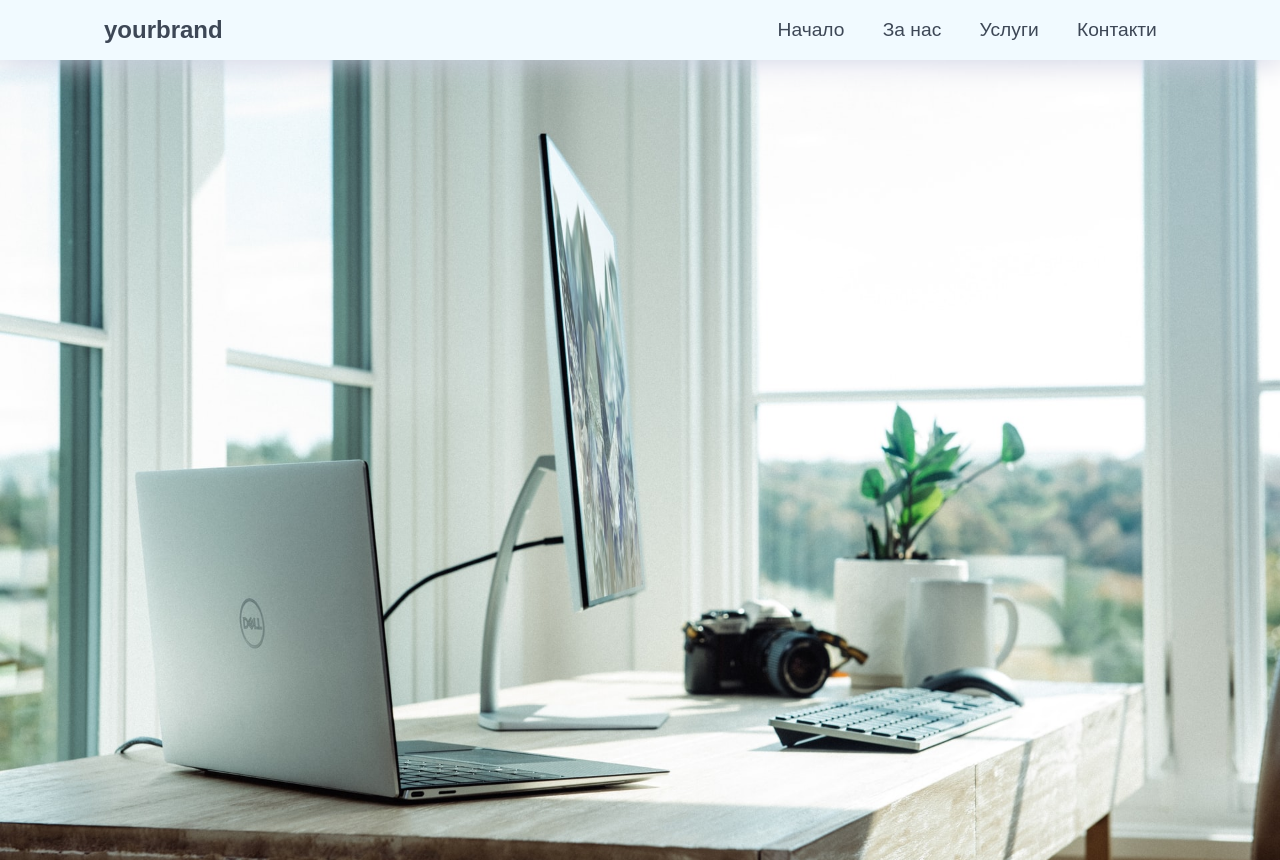
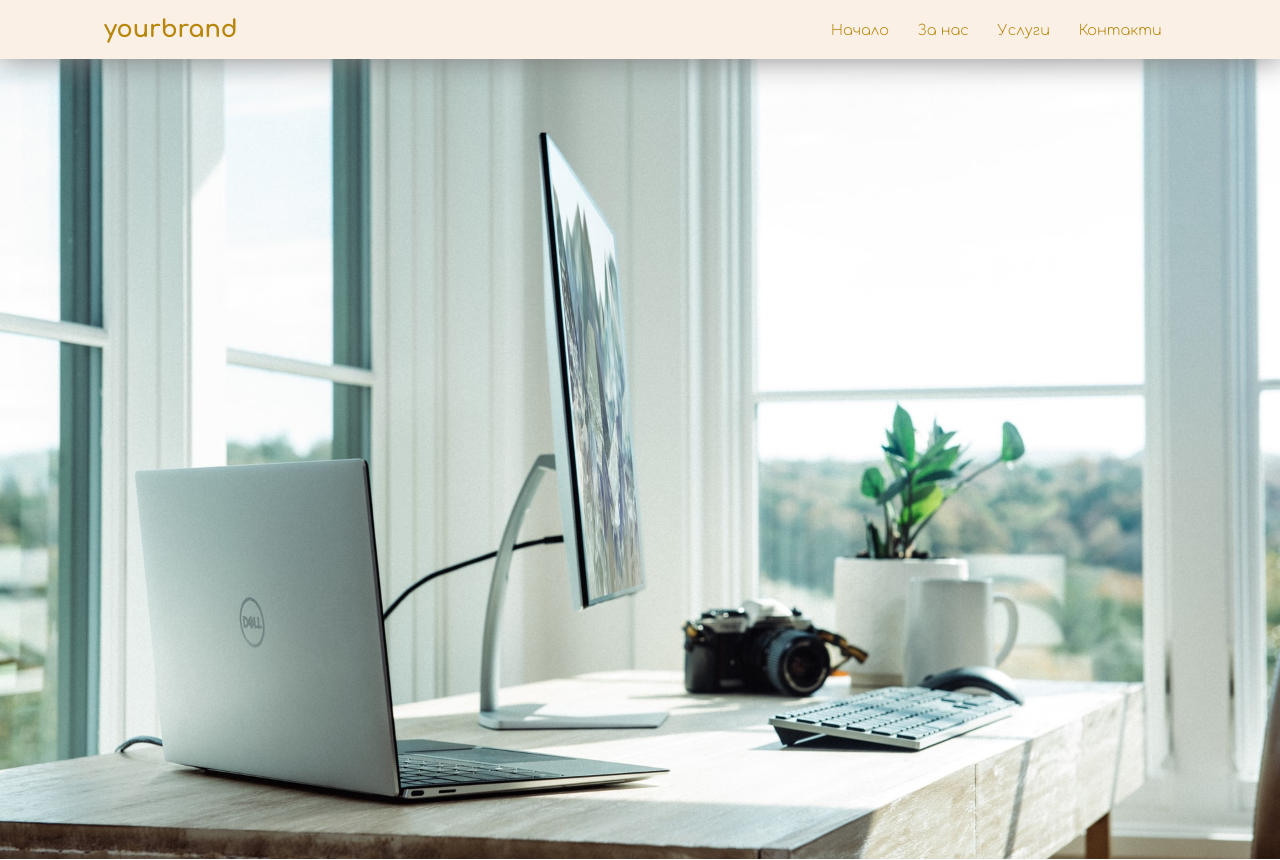
Before and after one commit to inweblife/mobile-navbar, a plain HTML site: page index.html in a window 1280 px wide. Drawn offline with Linux system fonts and the light colour scheme.

Commit message:
second commit

```diff
--- a/index.html
+++ b/index.html
@@ -15,7 +15,7 @@
 <body>
 
     <nav>
-        <div class="nav__inner">
+        <div class="navbar">
             <h1 class="brand">
                 yourbrand
             </h1>
@@ -31,7 +31,7 @@
         </div>
     </nav>
 
-    <section id="hero"></section>
+    <section class="hero"></section>
 
     <script src="main.js"></script>
 </body>
--- a/style.css
+++ b/style.css
@@ -1,3 +1,6 @@
+@import url('https://fonts.googleapis.com/css2?family=Comfortaa:wght@300;700&display=swap');
+
+
 * {
     margin: 0;
     padding: 0;
@@ -5,18 +8,18 @@
 }
 
 body {
-    font-family: 'Montserrat', sans-serif;
+    font-family: 'Comfortaa', cursive;
 }
 
 nav {
-    background: #f1faff;
-    color: #3d4756;
+    background: linen;
+    color: darkgoldenrod;
     position: relative;
     z-index: 10;
-    box-shadow: 0 0 2em 0 #cacde1;
+    box-shadow: 0 0 2em 0 grey;
 }
 
-.nav__inner {
+.navbar {
     max-width: 70rem;
     padding: 0 1.5em;
     margin: auto;
@@ -31,7 +34,7 @@ nav {
 }
 
 .nav__links {
-    display: flex;
+    display: none;
 }
 
 .nav__links li {
@@ -42,9 +45,9 @@ nav {
     display: block;
     text-decoration: none;
     padding: 1em;
-    font-weight: 400;
-    font-size: 1.2rem;
-    color: #3d4756;
+    font-weight: 300;
+    font-size: .9rem;
+    color: darkgoldenrod;
 }
 
 .nav__links li a:hover {
@@ -52,15 +55,11 @@ nav {
 
 }
 
-#hero {
+.hero {
     background: url(./bg.jpg);
     height: 100vh;
     background-position: center;
     background-size: cover;
-}
-
-.nav__links {
-    display: none;
 }
 
 .nav__links.show {
```
